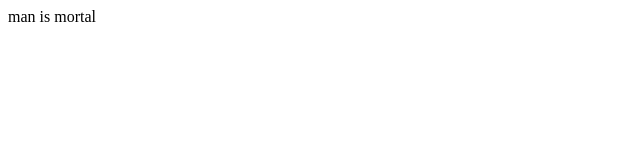
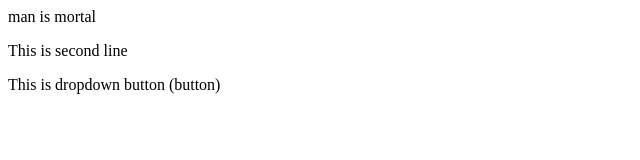
Before and after one commit to ahmfs-enan/First-things, a plain HTML site: page index.html in a window 1280 px wide. Shown: the whole page, without its empty margins (0-640 px from the left). Drawn offline with Linux system fonts and the light colour scheme.

Commit message:
tin ta line

```diff
--- a/index.html
+++ b/index.html
@@ -1 +1,3 @@
 <p>man is mortal</p>
+<p>This is second line</p>
+<p>This is dropdown button (button)</p>
```
